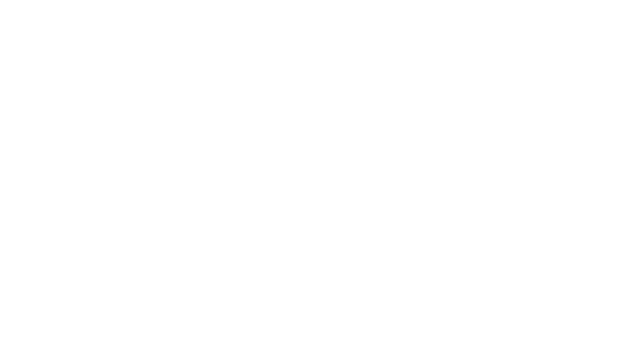
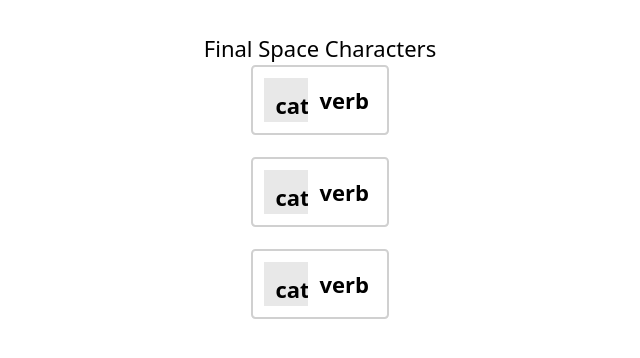
Before and after one commit to aniruddhabagal/hackmit, a React (Vite) app in the folder frontend/: page /test in a window 1280 px wide. Before the commit this address had no page. Shown: the top 358 px of the page, without its empty margins (320-960 px from the left). Built offline with nearby package versions, Linux system fonts and the light colour scheme.

Commit message:
Added Firebase Login

```diff
--- a/frontend/package.json
+++ b/frontend/package.json
@@ -11,6 +11,7 @@
   },
   "dependencies": {
     "react": "^18.2.0",
+    "react-beautiful-dnd": "^13.1.1",
     "react-dom": "^18.2.0",
     "react-router-dom": "^6.10.0"
   },
--- a/frontend/src/App.jsx
+++ b/frontend/src/App.jsx
@@ -3,6 +3,7 @@ import "./App.css";
 import Dashboard from "./components/dashboard";
 import Quiz from "./components/quiz";
 import Tutorial from "./components/tutorial";
+import Test from "./test";
 
 function App() {
   return (
@@ -11,6 +12,7 @@ function App() {
         <Route path="/" element={<Dashboard />} />
         <Route path="quiz" element={<Quiz />} />
         <Route path="tutorial" element={<Tutorial />} />
+        <Route path="test" element={<Test />} />
       </Routes>
     </>
   );
--- /dev/null
+++ b/frontend/src/test.css
@@ -0,0 +1,60 @@
+.App {
+    text-align: center;
+  }
+
+  .App-header {
+    display: flex;
+    flex-direction: column;
+    align-items: center;
+    justify-content: center;
+    font-size: calc(10px + 1.5vmin);
+  }
+
+  .App-link {
+    color: #61dafb;
+  }
+
+  @keyframes App-logo-spin {
+    from {
+      transform: rotate(0deg);
+    }
+    to {
+      transform: rotate(360deg);
+    }
+  }
+
+  .characters {
+    list-style: none;
+    padding-left: 0;
+  }
+
+  .characters li {
+    display: flex;
+    align-items: center;
+    border: solid 2px #d0d0d0;
+    border-radius: .2em;
+    padding: .5em .8em .5em .5em;
+    margin-bottom: 1em;
+  }
+
+  .characters p {
+    max-width: none;
+    font-weight: bold;
+    margin: 0;
+  }
+
+  .characters-thumb {
+    overflow: hidden;
+    flex-shrink: 0;
+    width: 2em;
+    height: 2em;
+    background-color: #e8e8e8;
+    padding: .5em;
+    margin-right: .5em;
+  }
+
+  .characters-thumb img {
+    display: block;
+    width: 100%;
+    height: auto;
+  }
--- /dev/null
+++ b/frontend/src/test.jsx
@@ -0,0 +1,190 @@
+import { useState } from "react";
+import { DragDropContext, Droppable, Draggable } from "react-beautiful-dnd";
+import "./test.css";
+
+// const finalSpaceCharacters = [
+//   {
+//     id: "gary",
+//     name: "Gary Goodspeed",
+//     thumb: "/images/gary.png",
+//   },
+//   {
+//     id: "cato",
+//     name: "Little Cato",
+//     thumb: "/images/cato.png",
+//   },
+//   {
+//     id: "kvn",
+//     name: "KVN",
+//     thumb: "/images/kvn.png",
+//   },
+//   {
+//     id: "mooncake",
+//     name: "Mooncake",
+//     thumb: "/images/mooncake.png",
+//   },
+//   {
+//     id: "quinn",
+//     name: "Quinn Ergon",
+//     thumb: "/images/quinn.png",
+//   },
+// ];
+
+// const data = [
+//   [
+//     {
+//       id: "0",
+//       word: "dog",
+//       part: "verb",
+//     },
+//     {
+//       id: "1",
+//       word: "cat",
+//       part: "verb",
+//     },
+//     {
+//       id: "3",
+//       word: "cdft",
+//       part: "verffeb",
+//     },
+//   ],
+// ];
+
+const data = [
+  [
+    {
+      id: "1",
+      word: "dog",
+      part: "verb",
+    },
+    {
+      id: "2",
+      word: "cat",
+      part: "verb",
+    },
+    { id: "3", word: "fff", part: "verb" },
+    {
+      id: 4,
+      word: "ggg",
+      part: "verb",
+    },
+    {
+      id: 5,
+      word: "hh",
+      part: "verb",
+    },
+  ],
+  [
+    {
+      id: 6,
+      word: "do1g",
+      part: "verb",
+    },
+    {
+      id: 7,
+      word: "cat1",
+      part: "verb",
+    },
+    {
+      id: 8,
+      word: "fff1",
+      part: "verb",
+    },
+    {
+      id: 9,
+      word: "ggg1",
+      part: "verb",
+    },
+    {
+      id: 10,
+      word: "hh1",
+      part: "verb",
+    },
+  ],
+  [
+    {
+      id: "11",
+      word: "dog2",
+      part: "verb",
+    },
+    {
+      id: "12",
+      word: "cat2",
+      part: "verb",
+    },
+    {
+      id: "13",
+      word: "fff2",
+      part: "verb",
+    },
+    {
+      id: 14,
+      word: "gg2g",
+      part: "verb",
+    },
+    {
+      id: 15,
+      word: "hh2",
+      part: "verb",
+    },
+  ],
+];
+
+function Test() {
+  const [characters, updateCharacters] = useState(data);
+
+  function handleOnDragEnd(result) {
+    if (!result.destination) return;
+
+    const items = Array.from(characters);
+    const [reorderedItem] = items.splice(result.source.index, 1);
+    items.splice(result.destination.index, 0, reorderedItem);
+
+    updateCharacters(items);
+  }
+
+  return (
+    <div className="App">
+      <header className="App-header">
+        <h1>Final Space Characters</h1>
+        <DragDropContext onDragEnd={handleOnDragEnd}>
+          <Droppable droppableId="characters">
+            {(provided) => (
+              <ul
+                className="characters"
+                {...provided.droppableProps}
+                ref={provided.innerRef}
+              >
+                {characters.map((value, index) => {
+                  return (
+                    <Draggable
+                      key={value}
+                      draggableId={value[1].id}
+                      index={index}
+                    >
+                      {(provided) => (
+                        <li
+                          ref={provided.innerRef}
+                          {...provided.draggableProps}
+                          {...provided.dragHandleProps}
+                        >
+                          <div className="characters-thumb">
+                            <p>{`${value[1].word}`}</p>
+                          </div>
+                          <p>{value[1].part}</p>
+                        </li>
+                      )}
+                    </Draggable>
+                  );
+                })}
+                {provided.placeholder}
+              </ul>
+            )}
+          </Droppable>
+        </DragDropContext>
+      </header>
+    </div>
+  );
+}
+
+export default Test;
```
Also changed, not shown: frontend/src/components/tutorial.jsx (+10 -14 lines), 1 other file (tests, documents, lock files or other folders).
